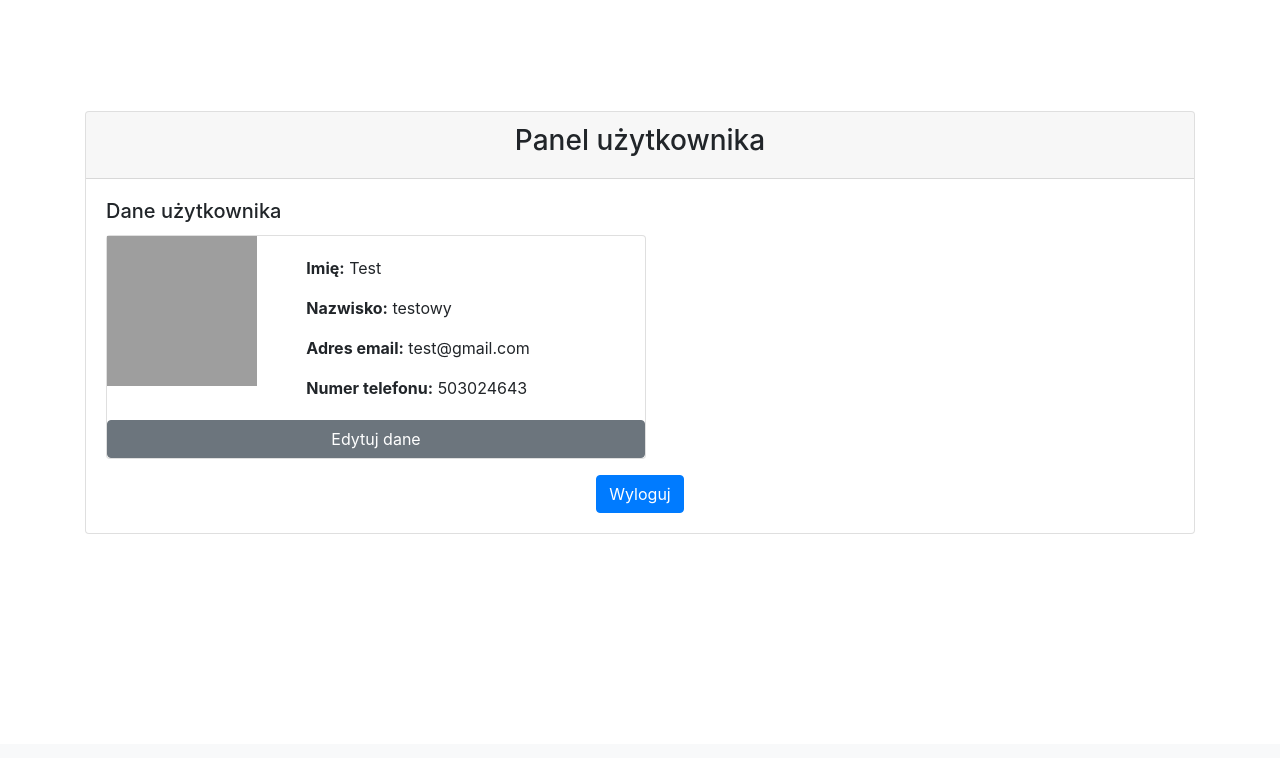
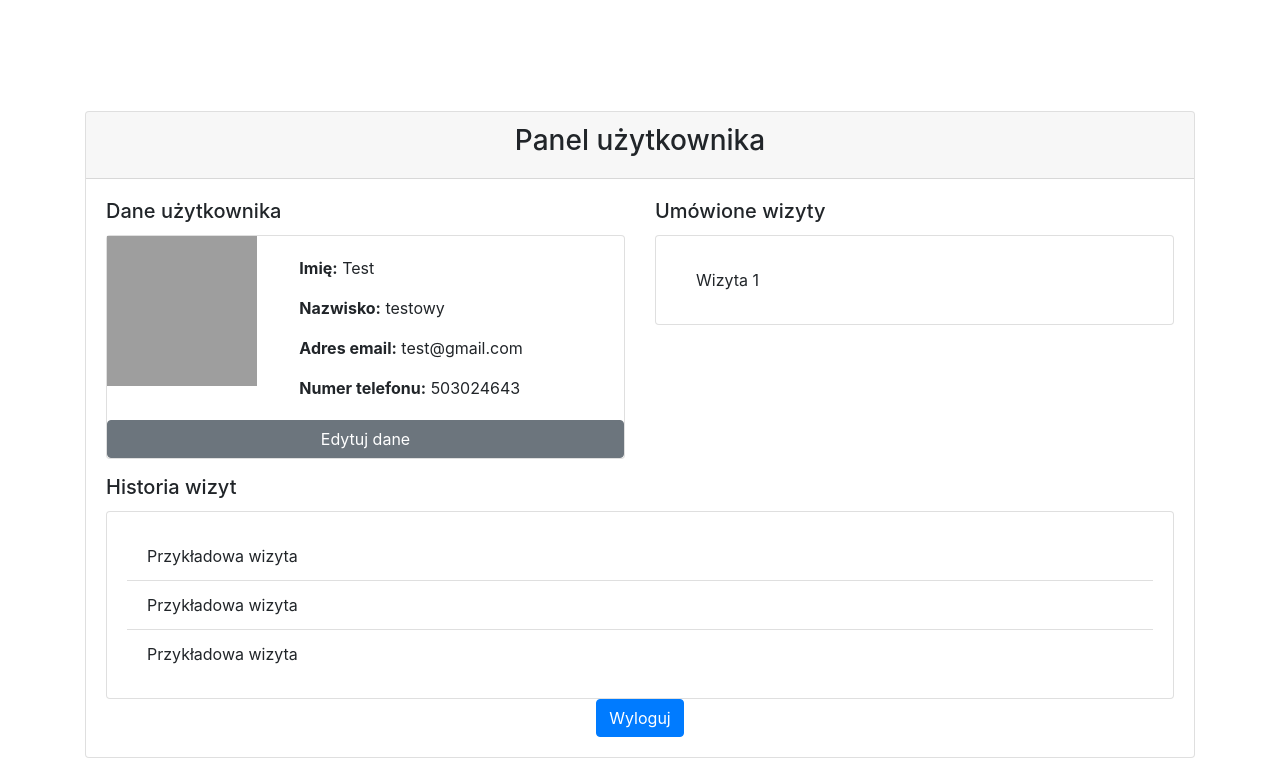
Before and after one commit to PatrykDrzazga/SurgerySite, a Flask app: page /profile in a window 1280 px wide. Shown: the part 56-814 px from the top of the page. Before the commit the page ends 590 px from the top, so only its background shows below. Run offline with Flask 2, Linux system fonts and the light colour scheme; a user stored in the database is signed in; some libraries are stand-ins or nearby versions; grey boxes are pictures that could not be loaded.

Commit message:
Updated user profile template

```diff
--- a/flaskproject/templates/login.html
+++ b/flaskproject/templates/login.html
@@ -23,6 +23,4 @@
       </div>
     </div>
   </div>
-
-
 {% endblock content %}
--- a/flaskproject/templates/profile.html
+++ b/flaskproject/templates/profile.html
@@ -7,6 +7,8 @@
 					<center><h3>Panel użytkownika</h3></center>
 				</div>
 				<div class="card-body">
+					<div class="row">
+						<div class="col-lg-6 col-sm-12">
 							<h5 class="card-title">Dane użytkownika</h5>
 							<div class="card mb-3" style="max-width: 540px;">
 								<div class="row no-gutters">
@@ -24,6 +26,28 @@
 								</div>
 								<button class="btn btn-secondary" type="submit">Edytuj dane</button>
 							</div>
+						</div>
+						<div class="col-lg-6 col-sm-12">
+							<h5 class="card-title">Umówione wizyty</h5>
+							<div class="card">
+								<div class="card-body">
+									<ul class="list-group list-group-flush">
+										<li class="list-group-item">Wizyta 1</li>
+									</ul>
+								</div>
+							</div>
+						</div>
+					</div>
+					<h5 class="card-title">Historia wizyt</h5>
+					<div class="card">
+						<div class="card-body">
+							<ul class="list-group list-group-flush">
+								<li class="list-group-item">Przykładowa wizyta</li>
+								<li class="list-group-item">Przykładowa wizyta</li>
+								<li class="list-group-item">Przykładowa wizyta</li>
+							</ul>
+						</div>
+					</div>
 					<center><a href="/logout" class="btn btn-primary">Wyloguj</a></center>
 				</div>
 			</div>
--- a/flaskproject/templates/register.html
+++ b/flaskproject/templates/register.html
@@ -11,17 +11,14 @@
 							{{ form.name.label(class="form-control-label")}}
 							{{ form.name(class="form-control form-control-lg") }}
 						</div>
-
 						<div class="form-group">
 							{{ form.surname.label(class="form-control-label")}}
 							{{ form.surname(class="form-control form-control-lg") }}
 						</div>
-
 						<div class="form-group">
 							{{ form.email.label(class="form-control-label")}}
 							{{ form.email(class="form-control form-control-lg") }}
 						</div>
-
 						<div class="form-group">
 							{{ form.password.label(class="form-control-label")}}
 							{{ form.password(class="form-control form-control-lg") }}
@@ -31,7 +28,6 @@
 							{{ form.confirm_password.label(class="form-control-label")}}
 							{{ form.confirm_password(class="form-control form-control-lg") }}
 						</div>
-
 						<div class="form-group">
 							{{ form.phoneNumber.label(class="form-control-label")}}
 							{{ form.phoneNumber(class="form-control form-control-lg") }}
```
Also changed, not shown: flaskproject/templates/layout.html (+0 -13 lines). Lines whose indentation alone changed are shown as unchanged.
